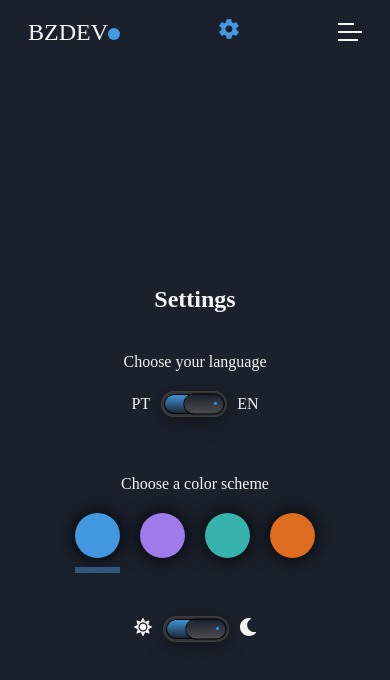
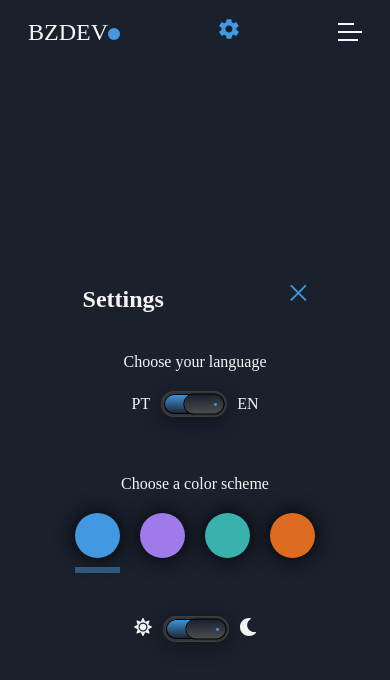
Before and after one commit to brunozampieri1985/bzdev-v3, a Next.js app: page / in a window 390 px wide. Both pictures are taken after a click on the element 229 px from the left and 32 px from the top of the page. Shown: the top 680 px of the page. Built offline with nearby package versions, Linux system fonts and the light colour scheme; a web font is replaced by a local one.

Commit message:
change: navbar > settings

```diff
--- a/src/components/Navbar/NavbarMobile.tsx
+++ b/src/components/Navbar/NavbarMobile.tsx
@@ -85,9 +85,21 @@ const NavbarMobile: React.FC = () => {
             '--bg': thm.background,
           } as React.CSSProperties
         }>
-        <h2 className={styles.settingsHeader}>
-          {language === 'en' ? 'Settings' : 'Configurações'}
-        </h2>
+       <div style={{
+          display: 'flex',
+          width: '100%',
+          justifyContent: 'space-around',
+          alignItems: 'center',
+        }}>
+          <h2 className={styles.settingsHeader}>
+            {language === 'en' ? 'Settings' : 'Configurações'}
+          </h2>
+          <span onClick={handleToggleSettings} style={{
+            color: thm.primary,
+            fontSize: '1.5rem',
+            cursor: 'pointer',
+          }}>&#xfbe;</span>
+        </div>
         <p>
           {language === 'en' ? 'Choose your language' : 'Escolha seu idioma'}
         </p>
```
